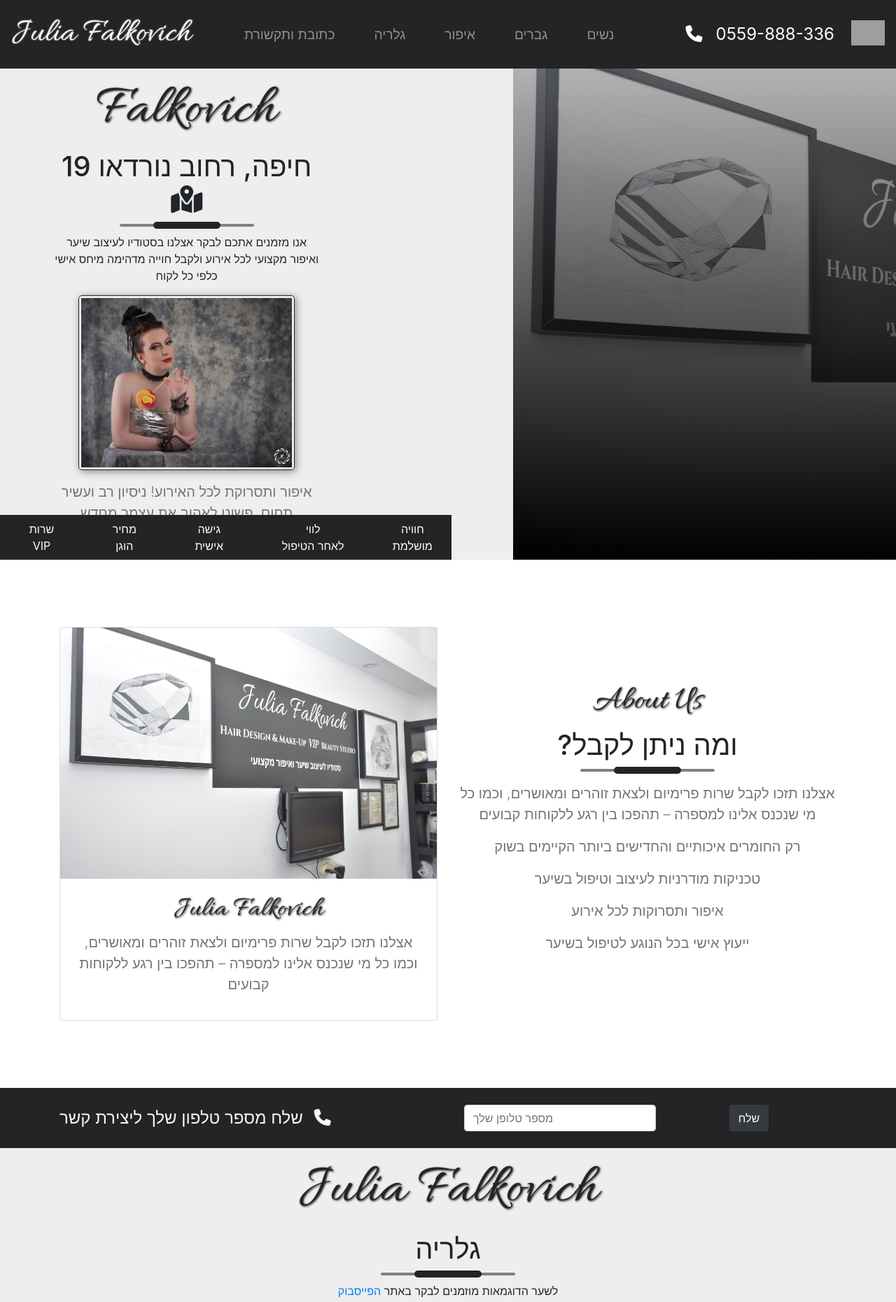
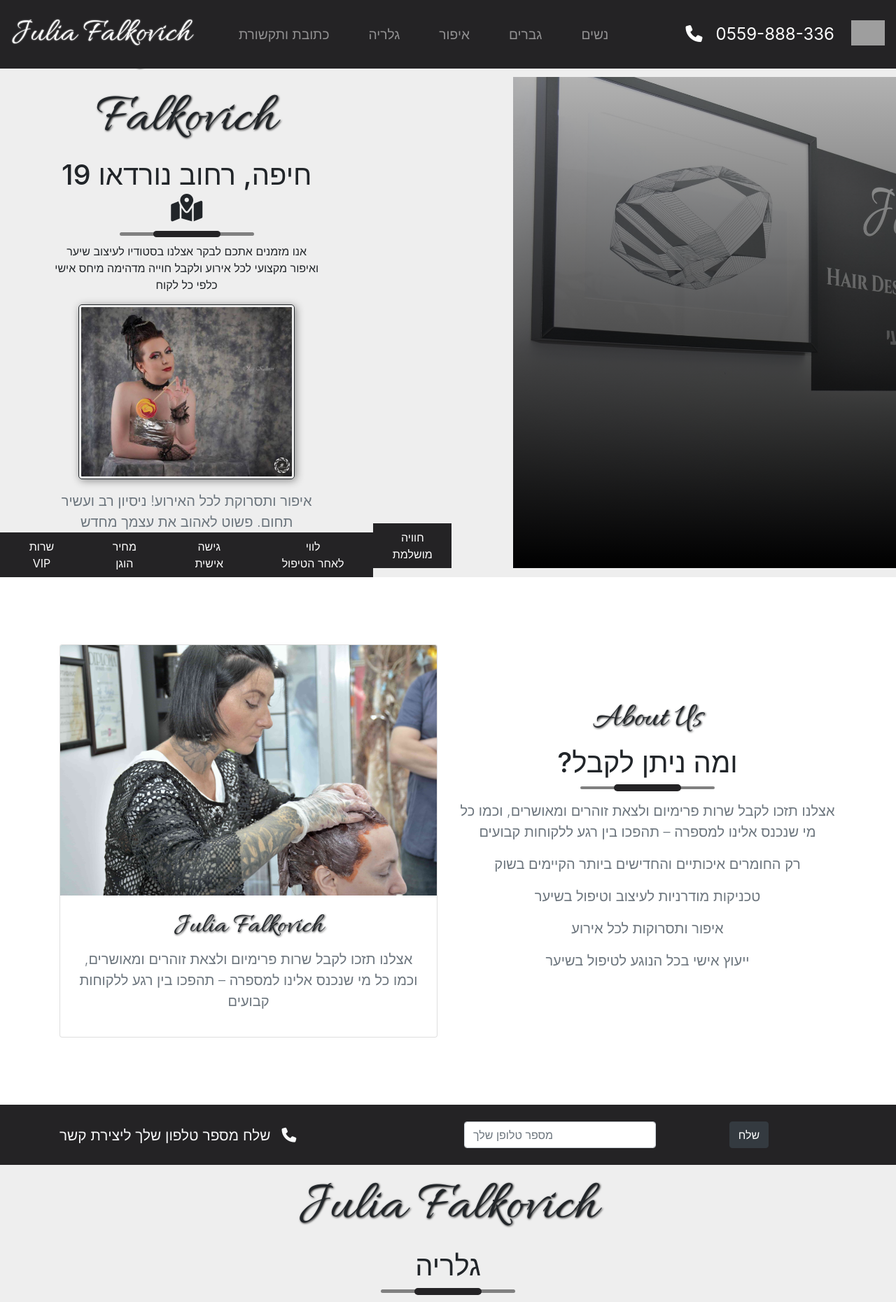
Before and after one commit to GeorgeFalk/julia-falkovich, a React (Create React App) app: page /makeup in a window 1280 px wide. Shown: the top 1861 px of the page at 70% size. Built offline with nearby package versions, Linux system fonts and the light colour scheme; grey boxes are pictures that could not be loaded.

Commit message:
css improve

```diff
--- a/src/App.css
+++ b/src/App.css
@@ -60,7 +60,7 @@ nav {
 }
 
 .intro-info {
-  height: calc(100vh - 98px);
+  min-height: calc(100vh - 98px);
 }
 
 .intro-info-footer {
@@ -97,7 +97,7 @@ nav {
 }
 
 .about-info {
-  height: 100vh !important;
+  min-height: 100vh !important;
 }
 
 /* phone contact */
--- a/src/components/AboutSection.js
+++ b/src/components/AboutSection.js
@@ -33,7 +33,7 @@ export default class AboutSection extends Component {
                 <div className="card img-left ">
                   <div className="img-container">
                     <img
-                      src="../img/j1.jpg"
+                      src="../img/h3.jpg"
                       alt=""
                       className="card-img-top"
                       ref="box1"
--- a/src/components/GallerySection.js
+++ b/src/components/GallerySection.js
@@ -36,7 +36,10 @@ export default class extends Component {
         <div className="container-fluid">
           <div className="row mx-5">
             <div className="col text-center my-0">
-              <p className="logo-font mb-0" style={{ "font-size": "5rem" }}>
+              <p
+                className="logo-font mb-0 text-center mx-auto"
+                style={{ "font-size": "5rem" }}
+              >
                 Julia Falkovich
               </p>
               <h1 className="">גלריה</h1>
--- a/src/components/Intro.js
+++ b/src/components/Intro.js
@@ -7,7 +7,10 @@ export default class Intro extends Component {
       <React.Fragment>
         <div className="container">
           <div className="py-5 px-5" style={{ "margin-top": "-120px" }}>
-            <h2 className="logo-font" style={{ "font-size": "5rem" }}>
+            <h2
+              className="logo-font text-center"
+              style={{ "font-size": "5rem" }}
+            >
               Julia Falkovich
             </h2>
             <h1>
--- a/src/components/Navbar.js
+++ b/src/components/Navbar.js
@@ -24,7 +24,7 @@ export default class Navbar extends Component {
           <Link to="/#html">
             <a
               href=""
-              className="navbar-brand logo-font"
+              className="navbar-brand logo-font text-canter mx-auto"
               style={{ "font-size": "3rem" }}
               ref="box"
             >
--- a/src/components/PhoneContact.js
+++ b/src/components/PhoneContact.js
@@ -8,8 +8,8 @@ export default class PhoneContact extends Component {
           <div className="container" id="gallery-form">
             <div className="row align-items-center justify-content-center">
               <div
-                className="col-10 mx-auto col-md-6 my-3 text-light"
-                style={{ "font-size": "1.5rem" }}
+                className="col-10 mx-auto col-md-6 my-3 text-light text-canter mx-auto"
+                style={{ "font-size": "1.3rem" }}
               >
                 שלח מספר טלפון שלך ליצירת קשר
                 <span className="contact-icon mx-3">
```
